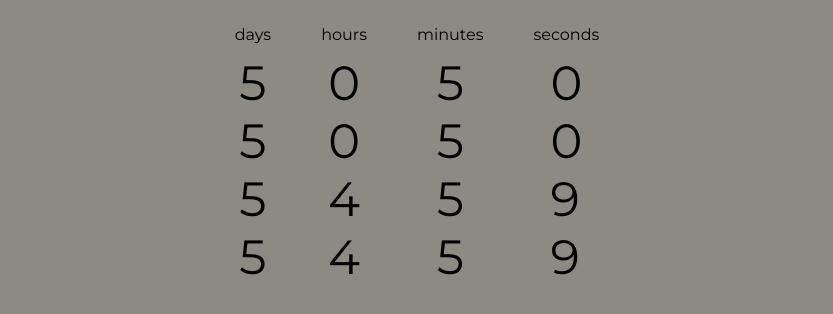
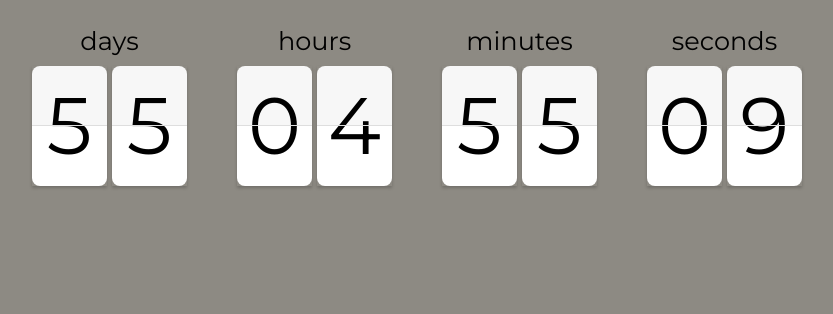
Before and after one commit to ginamarieges/laqueseteavecina, a React (Vite) app: page / in a window 1280 px wide. Shown: the top 314 px of the page, without its empty margins (223-1056 px from the left). Built offline with nearby package versions, Linux system fonts and the light colour scheme.

Commit message:
Divide units in styles

```diff
--- a/src/components/Countdown/CountdownStyled.ts
+++ b/src/components/Countdown/CountdownStyled.ts
@@ -3,36 +3,8 @@ import styled from "styled-components";
 const CountdownStyled = styled.section`
   display: flex;
   gap: 50px;
-  font-size: 3rem;
+  font-size: 5rem;
   justify-content: center;
-
-  .digits {
-    position: relative;
-    display: inline-flex;
-    flex-direction: column;
-
-    &__top,
-    &__bottom {
-      height: 0.75em;
-      line-height: 1;
-      padding: 0.25em;
-    }
-
-    &__top {
-      background-color: #f7f7f7;
-      border-bottom: 1px solid rgba(0, 0, 0, 0.1);
-      border-top-right-radius: 0.1em;
-      border-top-left-radius: 0.1em;
-    }
-
-    &__bottom {
-      background-color: white;
-      display: flex;
-      align-items: flex-end;
-      border-bottom-right-radius: 0.1em;
-      border-bottom-left-radius: 0.1em;
-    }
-  }
 
   .controls {
     display: flex;
@@ -41,7 +13,79 @@ const CountdownStyled = styled.section`
     gap: 10px;
 
     &__name {
-      font-size: 1rem;
+      font-size: 1.6rem;
+    }
+  }
+
+  .container-segment {
+    display: flex;
+    gap: 5px;
+  }
+
+  .flip-card {
+    position: relative;
+    display: inline-flex;
+    flex-direction: column;
+    box-shadow: 0 2px 3px 0 rgba(0, 0, 0, 0.2);
+  }
+
+  .top,
+  .bottom,
+  .flip-card .top-flip,
+  .flip-card .bottom-flip {
+    height: 0.75em;
+    line-height: 1;
+    padding: 0.25em;
+    overflow: hidden;
+    width: 75px;
+    display: flex;
+    justify-content: center;
+  }
+
+  .top,
+  .flip-card .top-flip {
+    background-color: #f7f7f7;
+    border-bottom: 1px solid rgba(0, 0, 0, 0.1);
+    border-top-right-radius: 0.1em;
+    border-top-left-radius: 0.1em;
+  }
+
+  .bottom,
+  .flip-card .bottom-flip {
+    background-color: white;
+    display: flex;
+    align-items: flex-end;
+    border-bottom-right-radius: 0.1em;
+    border-bottom-left-radius: 0.1em;
+  }
+
+  .flip-card .top-flip {
+    position: absolute;
+    width: 100%;
+    background-color: red;
+    animation: flip-top 250ms ease-in;
+    transform-origin: bottom;
+  }
+
+  @keyframes flip-top {
+    100% {
+      transform: rotateX(90deg);
+    }
+  }
+
+  .flip-card .bottom-flip {
+    position: absolute;
+    bottom: 0;
+    width: 100%;
+    background-color: red;
+    animation: flip-bottom 250ms ease-out 250ms;
+    transform-origin: top;
+    transform: rotateX(90deg);
+  }
+
+  @keyframes flip-bottom {
+    100% {
+      transform: rotateX(0deg);
     }
   }
 `;
```
